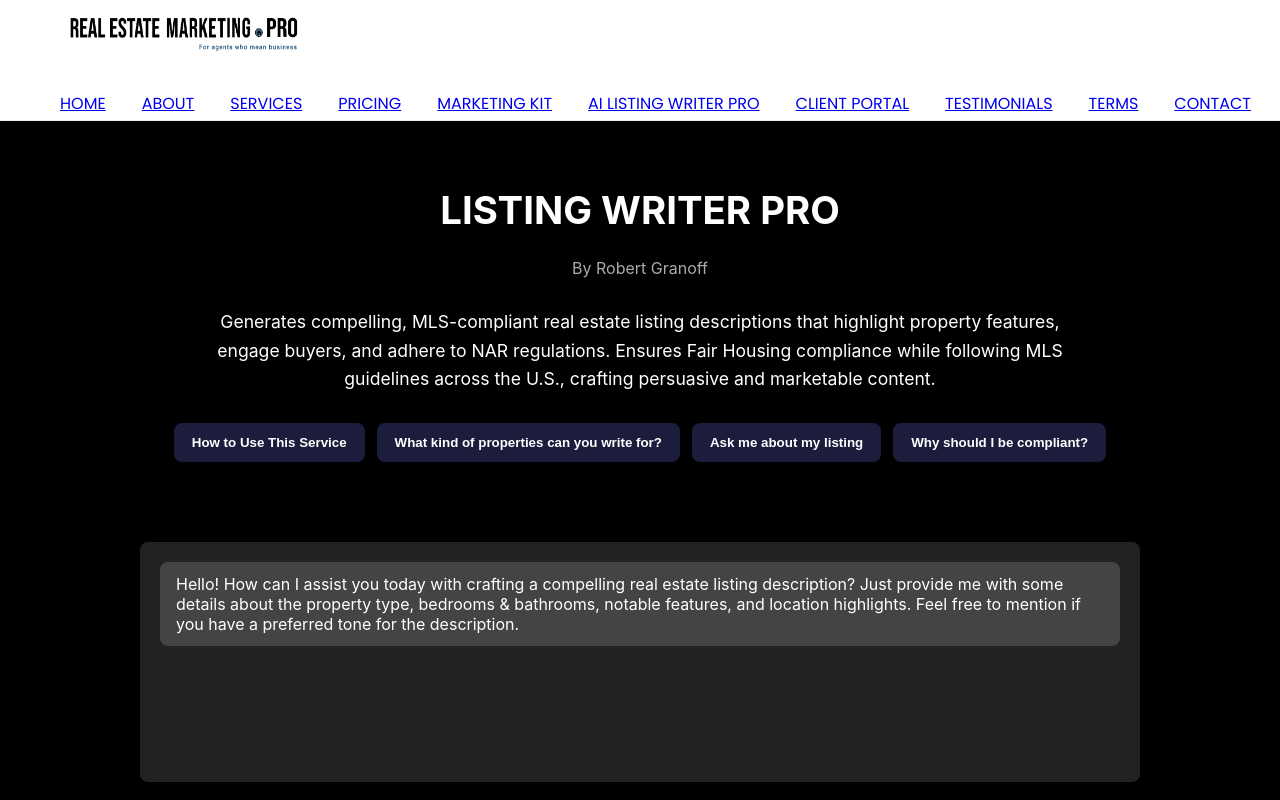
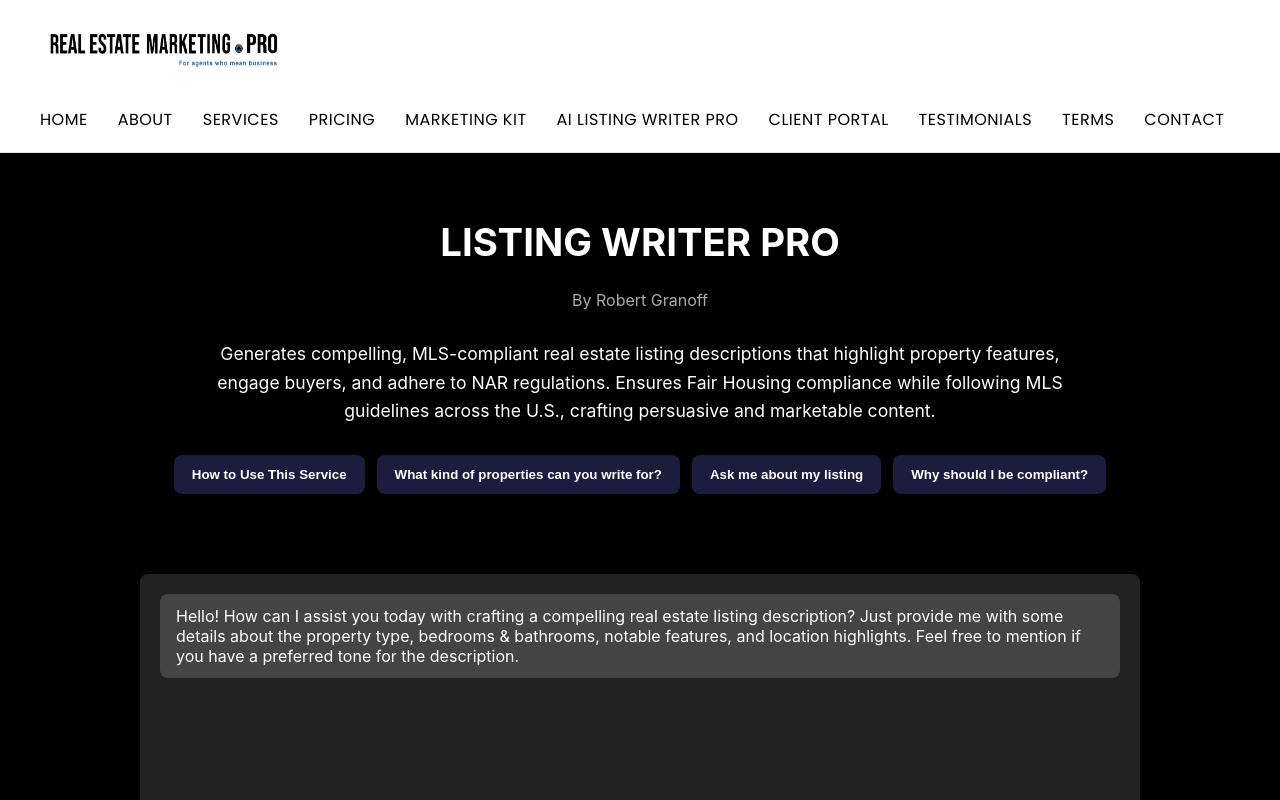
Before and after one commit to rgranoff/real-estate-listing-writer-pro, a Next.js app: page /chat in a window 1280 px wide. Shown: the top 800 px of the page. Built offline with nearby package versions, Linux system fonts and the light colour scheme.

Commit message:
Update Header.module.css

```diff
--- a/components/Header.module.css
+++ b/components/Header.module.css
@@ -1,36 +1,42 @@
 .header {
-  display: flex;
-  justify-content: space-between;
-  align-items: center;
-  height: 120px; /* Adjusted to match Squarespace header */
-  padding: 0 60px;
-  background-color: white;
+  background-color: #fff;
+  border-bottom: 1px solid #e5e5e5;
+  padding: 20px 40px;
   font-family: 'Poppins', sans-serif;
-  border-bottom: 1px solid #eee;
-  white-space: nowrap;
+  position: sticky;
+  top: 0;
+  z-index: 1000;
 }
 
-.logo img {
-  height: 72px; /* Make logo match the visual height from Squarespace */
-  width: auto;
+.container {
+  max-width: 1800px;
+  margin: 0 auto;
+  display: flex;
+  align-items: center;
+  justify-content: space-between;
+  flex-wrap: wrap;
+}
+
+.logoLink {
+  display: block;
 }
 
 .nav {
   display: flex;
-  gap: 36px;
-  flex-wrap: nowrap;
-  align-items: center;
+  flex-wrap: wrap;
+  justify-content: flex-end;
+  gap: 30px;
 }
 
-.link {
+.navLink {
+  color: #000;
   text-decoration: none;
-  color: #000;
+  font-weight: 400;
   font-size: 16px;
-  font-weight: 300;
-  line-height: 1;
-  transition: opacity 0.3s ease;
+  letter-spacing: 0.5px;
+  transition: opacity 0.2s ease;
 }
 
-.link:hover {
+.navLink:hover {
   opacity: 0.7;
 }
```
